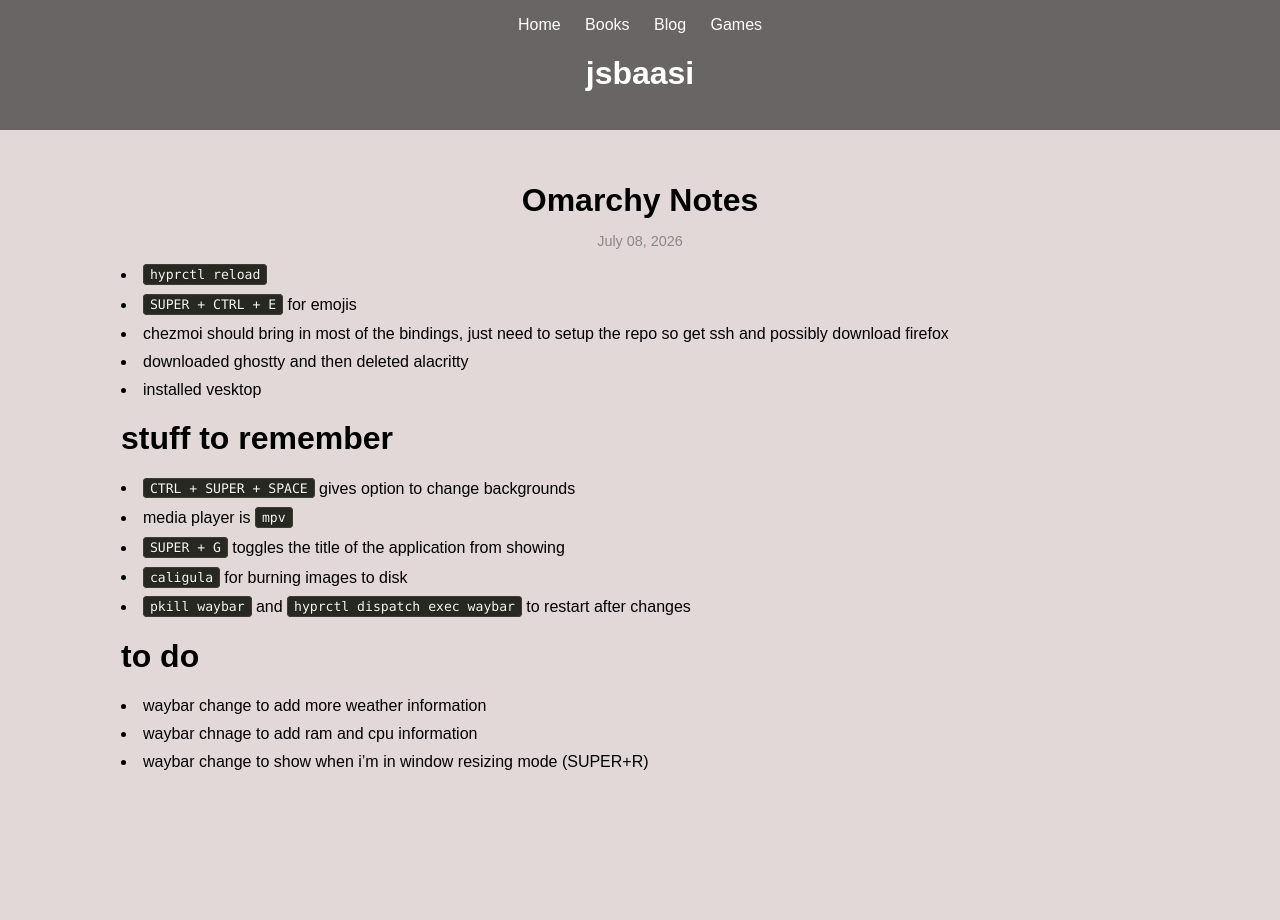
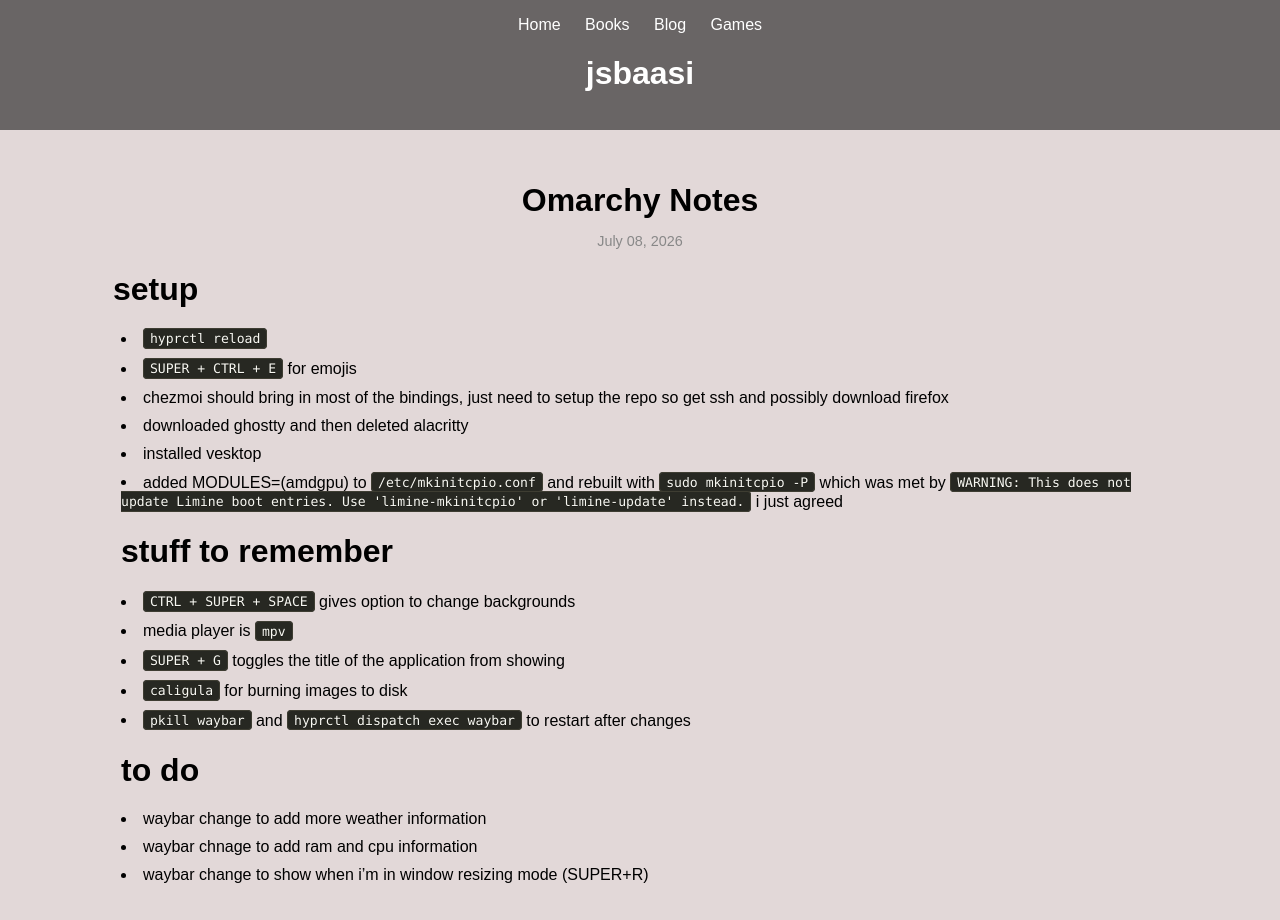
Before and after one commit to jsbaasi/jsbaasi.github.io, a Jekyll site: the page built from _posts/2026-07-08-omarchy-notes.md, in a window 1280 px wide. Built offline with Jekyll 4.4.1, drawn with Linux system fonts in a browser that asks for light colours.

Commit message:
vault backup: 2026-07-13 14:51:28

```diff
--- a/_posts/2026-07-08-omarchy-notes.md
+++ b/_posts/2026-07-08-omarchy-notes.md
@@ -5,11 +5,13 @@ date: 2026-07-08 21:02:26 +0000
 categories: notes
 permalink: /omarchy-notes/
 ---
+# setup
 - `hyprctl reload`
 - `SUPER + CTRL + E` for emojis
 - chezmoi should bring in most of the bindings, just need to setup the repo so get ssh and possibly download firefox
 - downloaded ghostty and then deleted alacritty
 - installed vesktop
+- added MODULES=(amdgpu) to `/etc/mkinitcpio.conf` and rebuilt with `sudo mkinitcpio -P` which was met by `WARNING: This does not update Limine boot entries. Use 'limine-mkinitcpio' or 'limine-update' instead.` i just agreed
 # stuff to remember
 - `CTRL + SUPER + SPACE` gives option to change backgrounds
 - media player is `mpv`
```
